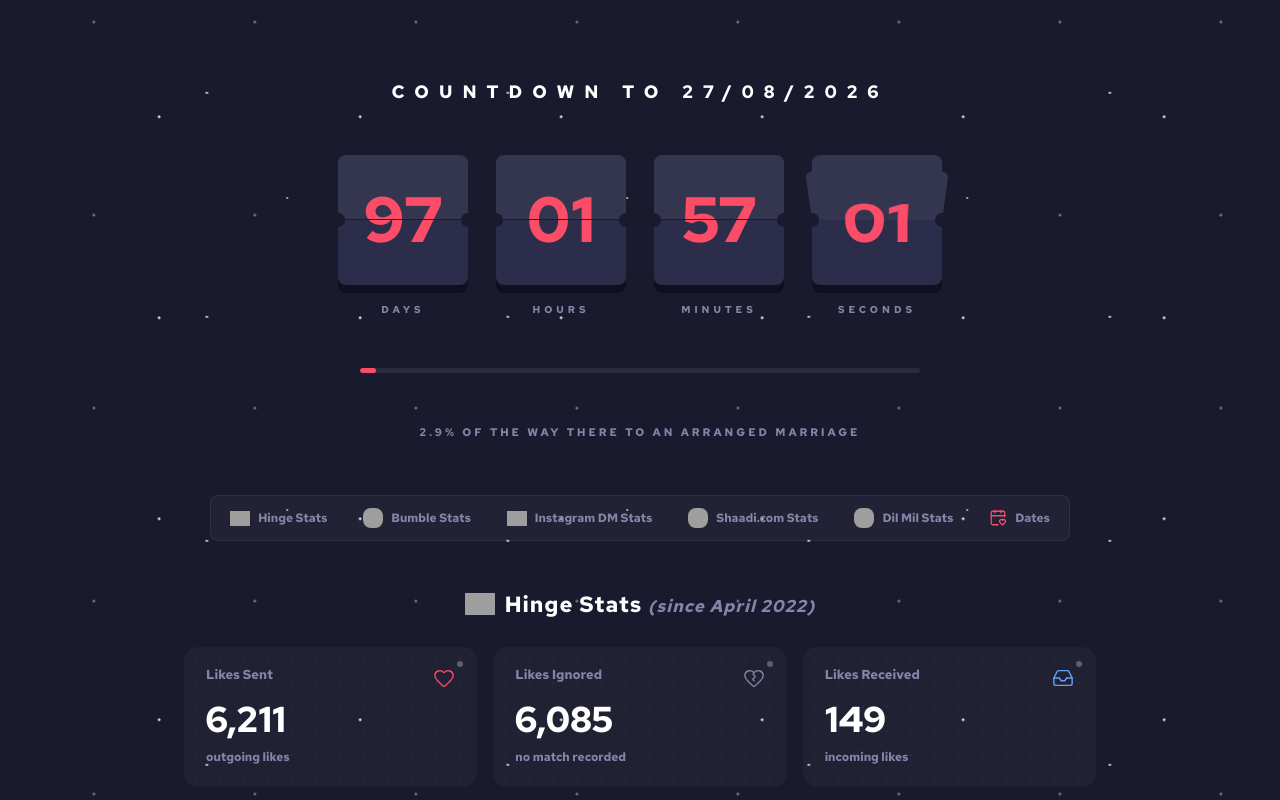
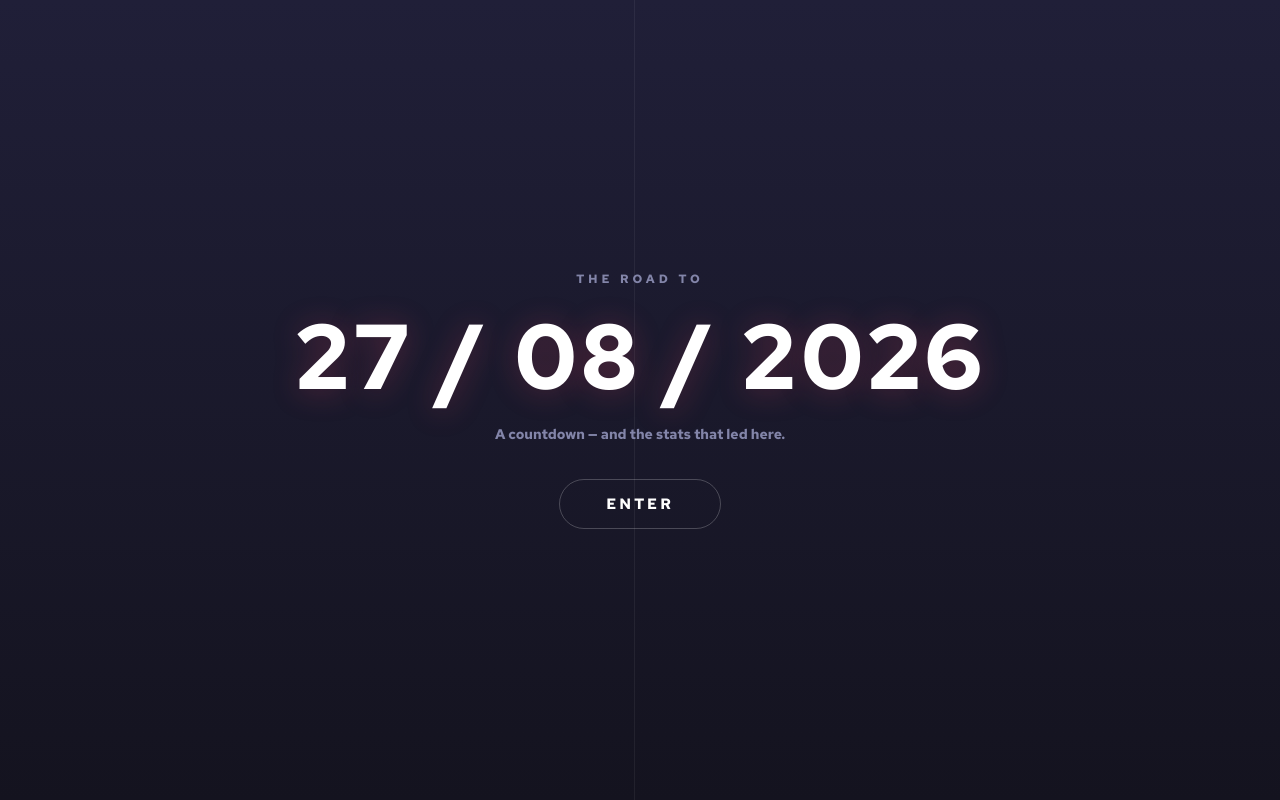
Before and after one commit to ShanujPatel/countdown, a React (Vite) app: page / in a window 1280 px wide. Shown: the top 800 px of the page. Built offline with nearby package versions, Linux system fonts and the light colour scheme; grey boxes are pictures that could not be loaded.

Commit message:
Add CoverPage component with styles for curtain reveal effect

```diff
--- a/src/App.jsx
+++ b/src/App.jsx
@@ -1,7 +1,24 @@
-import React, { useEffect } from 'react'
+import React, { useEffect, useState } from 'react'
 import Countdown from './Countdown'
 import Stats from './Stats'
 import MusicPlayer from './MusicPlayer'
+
+function CoverPage({ open, onEnter }) {
+  return (
+    <div className={`cover${open ? ' cover--open' : ''}`} aria-hidden={open}>
+      <div className="cover__panel cover__panel--left" aria-hidden="true" />
+      <div className="cover__panel cover__panel--right" aria-hidden="true" />
+      <div className="cover__inner">
+        <p className="cover__eyebrow">The road to</p>
+        <h1 className="cover__title">27 / 08 / 2026</h1>
+        <p className="cover__sub">A countdown — and the stats that led here.</p>
+        <button type="button" className="cover__enter" onClick={onEnter}>
+          Enter
+        </button>
+      </div>
+    </div>
+  )
+}
 
 const faviconUrl = 'https://cdn-icons-png.flaticon.com/512/4222/4222979.png'
 
@@ -123,11 +140,14 @@ export default function App() {
   useAnimatedFavicon()
   useRandomStars()
 
+  const [entered, setEntered] = useState(false)
+
   const start  = new Date(2026, 4, 19, 0, 0, 0)
   const target = new Date(2026, 7, 27, 0, 0, 0)
 
   return (
     <div className="app">
+      <CoverPage open={entered} onEnter={() => setEntered(true)} />
       <MusicPlayer />
       <div className="comet" aria-hidden="true" />
       <section className="hero">
--- a/src/index.css
+++ b/src/index.css
@@ -994,3 +994,95 @@ h1 {
 .word-cloud__word--lg { font-size: 26px; }
 .word-cloud__word--md { font-size: 19px; opacity: 0.9; transform: rotate(-3deg); }
 .word-cloud__word--sm { font-size: 15px; opacity: 0.8; transform: rotate(2deg); }
+
+/* ── Cover / curtain reveal ─────────────────── */
+.cover {
+  position: fixed;
+  inset: 0;
+  z-index: 100;
+  overflow: hidden;
+}
+
+.cover--open { pointer-events: none; }
+
+.cover__panel {
+  position: absolute;
+  top: 0;
+  bottom: 0;
+  width: 50.5%;
+  background: linear-gradient(180deg, #201f38 0%, #14131f 100%);
+  transition: transform 1s cubic-bezier(0.77, 0, 0.175, 1);
+  will-change: transform;
+  z-index: 1;
+}
+
+.cover__panel--left  { left: 0;  box-shadow: inset -1px 0 0 rgba(255, 255, 255, 0.06); }
+.cover__panel--right { right: 0; box-shadow: inset  1px 0 0 rgba(255, 255, 255, 0.06); }
+
+.cover--open .cover__panel--left  { transform: translateX(-100%); }
+.cover--open .cover__panel--right { transform: translateX(100%); }
+
+.cover__inner {
+  position: absolute;
+  inset: 0;
+  z-index: 2;
+  display: flex;
+  flex-direction: column;
+  align-items: center;
+  justify-content: center;
+  gap: 8px;
+  padding: 24px;
+  text-align: center;
+  transition: opacity 0.45s ease, transform 0.45s ease;
+}
+
+.cover--open .cover__inner {
+  opacity: 0;
+  transform: scale(0.96);
+  pointer-events: none;
+}
+
+.cover__eyebrow {
+  font-size: 12px;
+  letter-spacing: 4px;
+  text-transform: uppercase;
+  color: var(--muted);
+}
+
+.cover__title {
+  margin: 0;
+  font-size: clamp(40px, 12vw, 92px);
+  font-weight: 700;
+  letter-spacing: 4px;
+  color: var(--white);
+  text-shadow: 0 2px 30px rgba(251, 76, 104, 0.25);
+}
+
+.cover__sub {
+  font-size: 14px;
+  color: var(--muted);
+  margin-bottom: 28px;
+}
+
+.cover__enter {
+  padding: 14px 46px;
+  border: 1px solid rgba(255, 255, 255, 0.22);
+  border-radius: 999px;
+  background: transparent;
+  color: var(--white);
+  font-family: inherit;
+  font-size: 15px;
+  font-weight: 700;
+  letter-spacing: 3px;
+  text-transform: uppercase;
+  cursor: pointer;
+  transition: background 0.2s ease, border-color 0.2s ease, transform 0.15s ease;
+}
+
+.cover__enter:hover,
+.cover__enter:focus-visible {
+  background: var(--accent);
+  border-color: var(--accent);
+  outline: none;
+  transform: translateY(-2px);
+}
```
